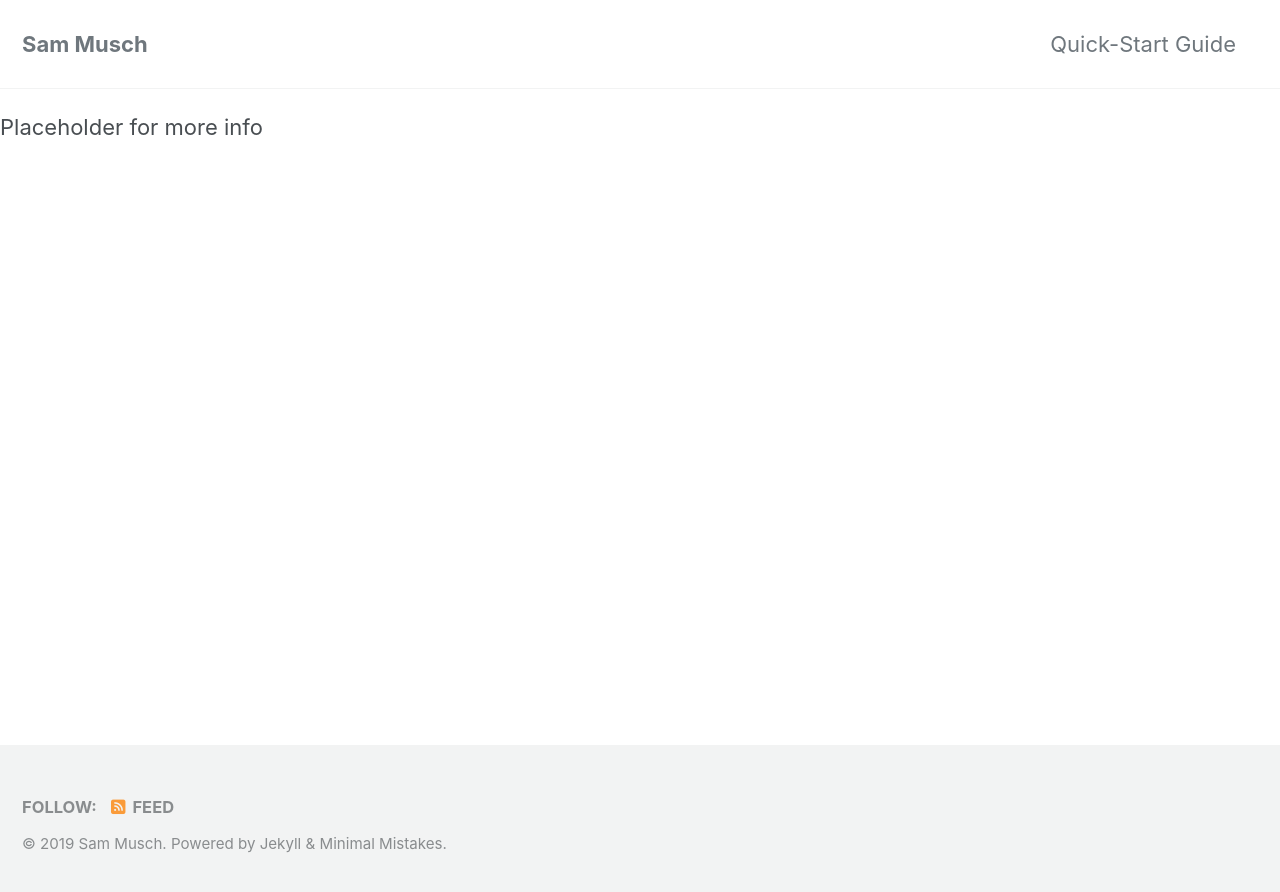
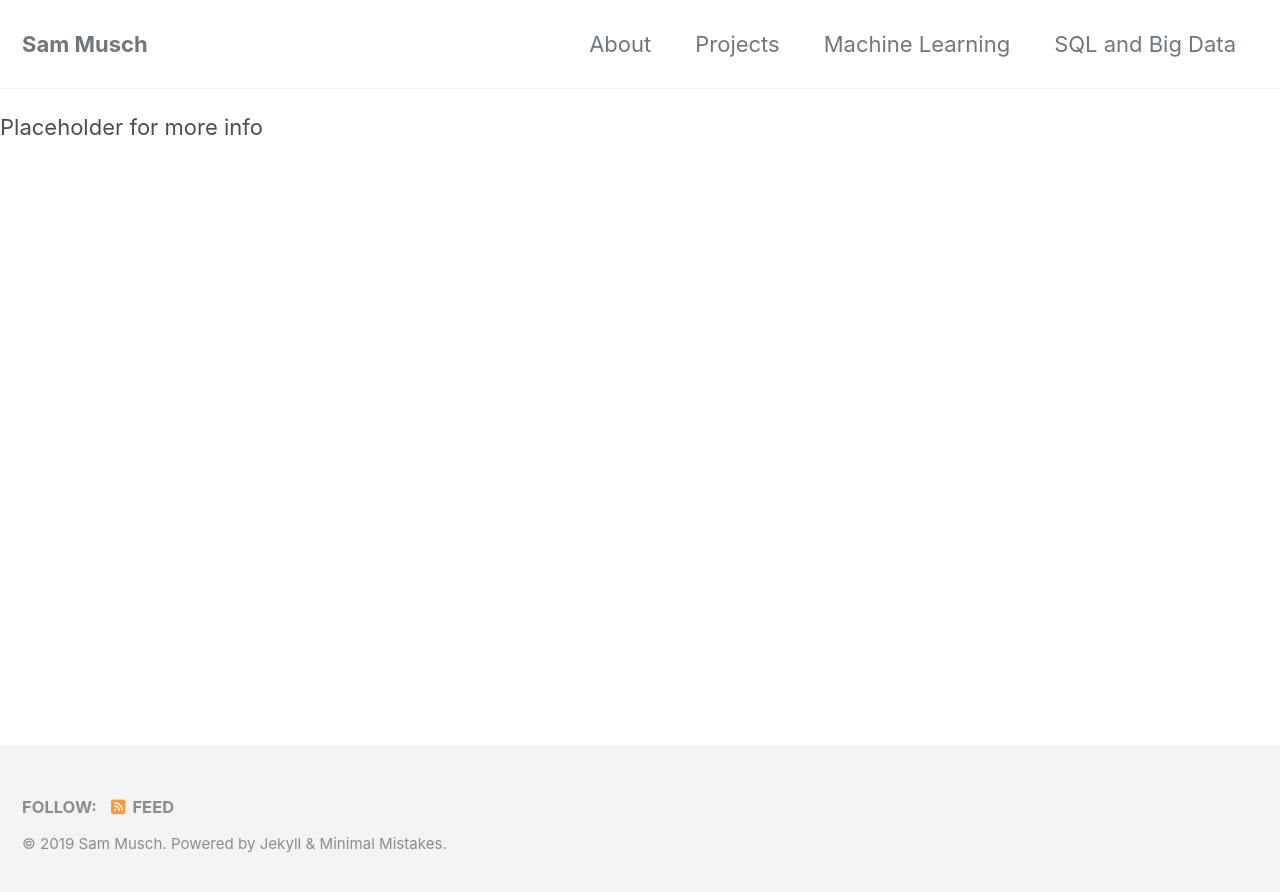
Before and after one commit to SamMusch/SamMusch.github.io, a Jekyll site: the page built from _pages/about.md, in a window 1280 px wide. Shown: the top 892 px of the page. Built offline with Jekyll 4.4.1, drawn with Linux system fonts in a browser that asks for light colours; cached includes are drawn as plain includes; nearby versions of some CDN libraries; our own code applies the rules of GitHub Pages for plain Markdown files.

Commit message:
Add files via upload

```diff
--- a/_data/navigation.yml
+++ b/_data/navigation.yml
@@ -1,7 +1,13 @@
 # main links
 main:
-  - title: "Quick-Start Guide"
-    url: https://mmistakes.github.io/minimal-mistakes/docs/quick-start-guide/
+  - title: "About"
+    url: /about/
+  - title: "Projects"
+    url: /projects/
+  - title: "Machine Learning"
+    url: /ml/
+  - title: "SQL and Big Data"
+    url: /sql/
   # - title: "About"
   #   url: https://mmistakes.github.io/minimal-mistakes/about/
   # - title: "Sample Posts"
```
Also changed, not shown: _data/ui-text.yml (line endings or trailing spaces).
